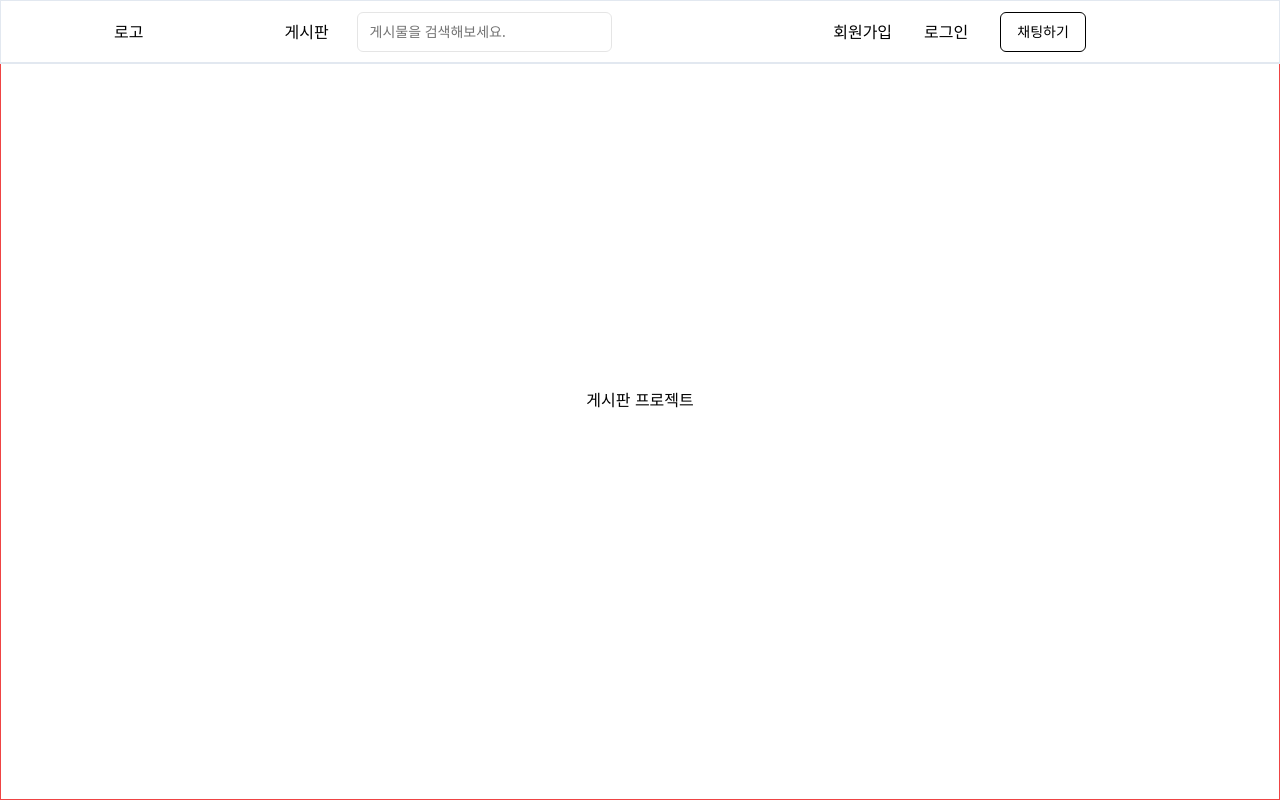
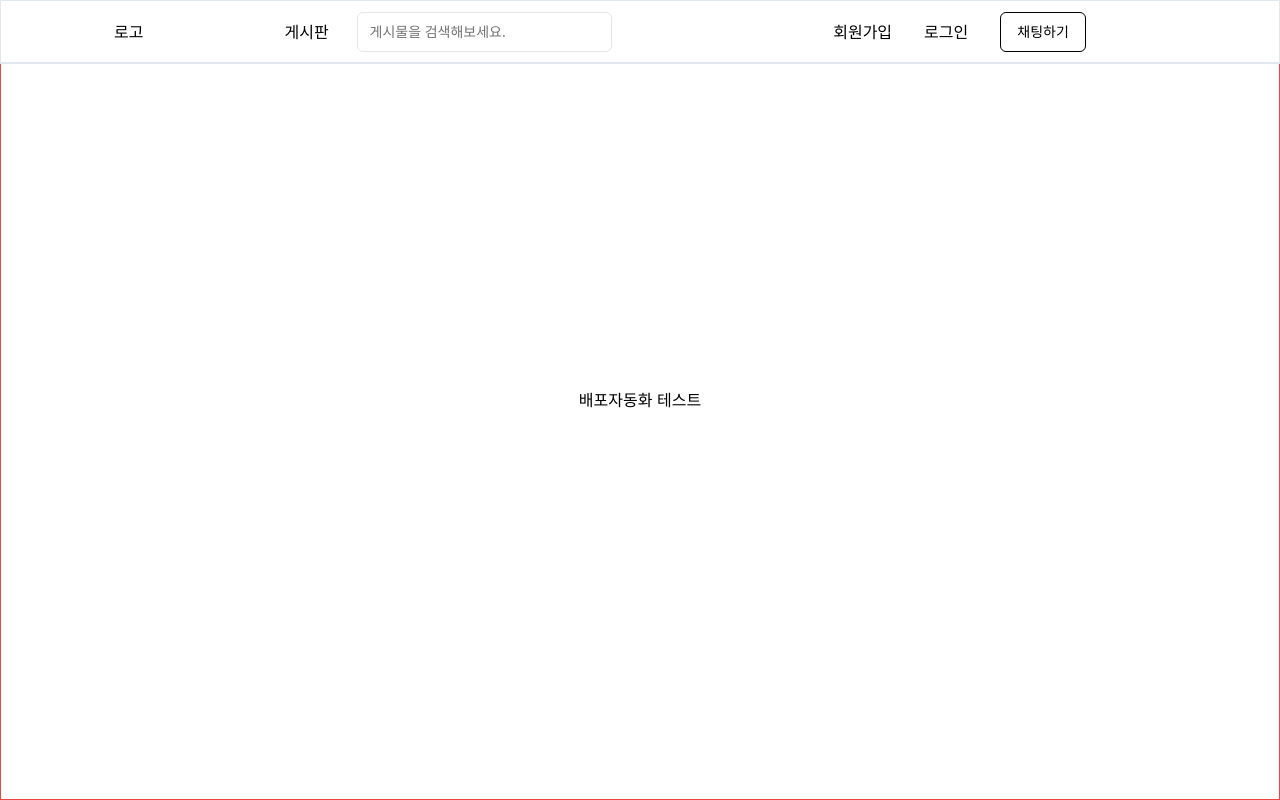
Before and after one commit to Basic-Community-Platform/front-end, a Next.js app: page / in a window 1280 px wide. Built offline with nearby package versions, Linux system fonts and the light colour scheme; no server answers.

Commit message:
test: 배포 자동화 테스트

```diff
--- a/src/pages/index.tsx
+++ b/src/pages/index.tsx
@@ -3,5 +3,5 @@ import { Inter } from "next/font/google"
 const inter = Inter({ subsets: ["latin"] })
 
 export default function Home() {
-	return <main className={inter.className}>게시판 프로젝트</main>
+	return <main className={inter.className}>배포자동화 테스트</main>
 }
```
